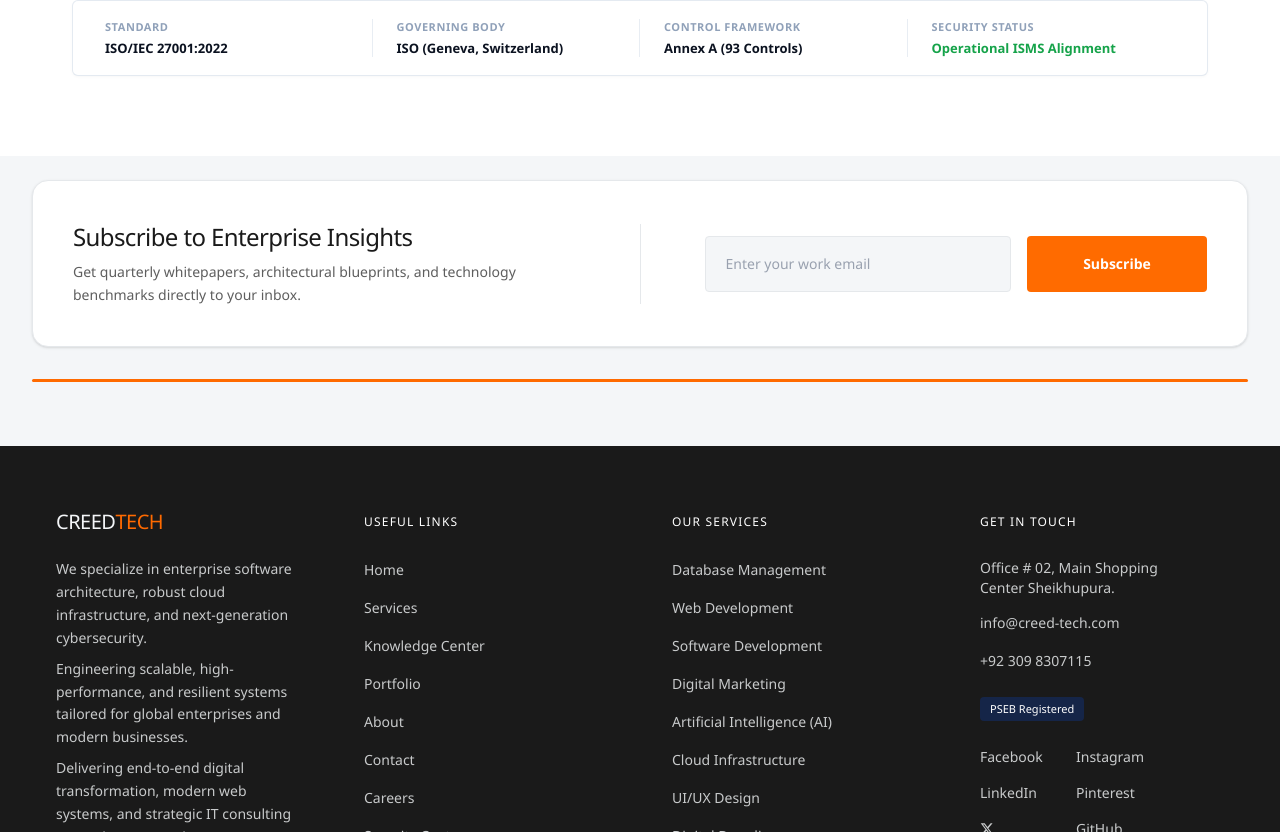
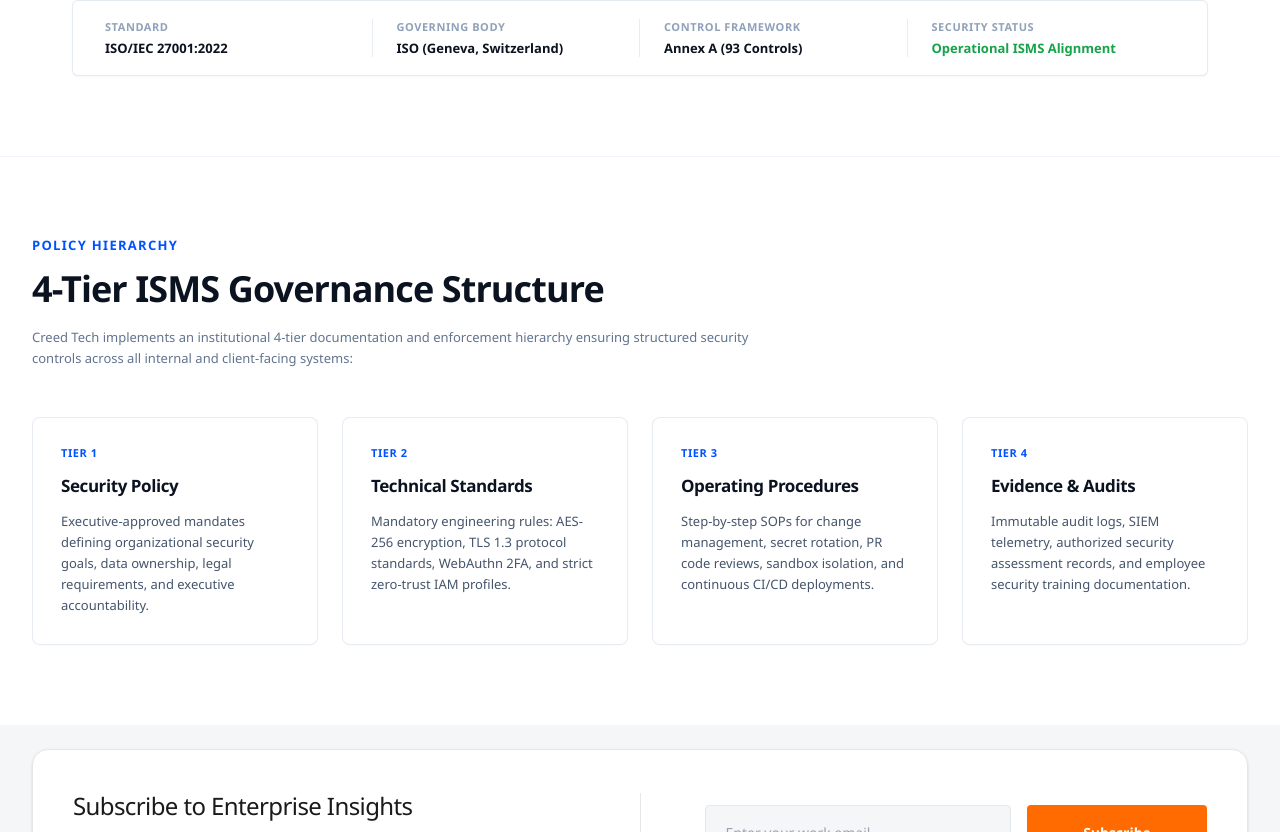
Before and after one commit to tariq200380/enterprise-app, a Next.js app: page /security-iso-27001 in a window 1280 px wide. Shown: the part 628-1460 px from the top of the page. Built offline with nearby package versions, Linux system fonts and the light colour scheme.

Commit message:
feat: implement 4-tier ISMS governance structure section in pure Tailwind CSS

```diff
--- a/src/app/security-iso-27001/page.tsx
+++ b/src/app/security-iso-27001/page.tsx
@@ -103,6 +103,79 @@
           </div>
         </div>
       </section>
+
+      {/* 4-Tier ISMS Governance Structure */}
+      <section className="w-full py-16 sm:py-20 px-4 sm:px-6 lg:px-8 bg-white border-t border-slate-100">
+        <div className="max-w-7xl mx-auto">
+          {/* Section Header */}
+          <div className="mb-10 sm:mb-12">
+            <span className="text-xs sm:text-[13px] font-bold text-[#0052FF] tracking-widest uppercase block mb-3">
+              POLICY HIERARCHY
+            </span>
+            <h2 className="text-3xl sm:text-4xl font-extrabold text-[#0B1220] tracking-tight leading-tight mb-4">
+              4-Tier ISMS Governance Structure
+            </h2>
+            <p className="text-slate-500 text-xs sm:text-[13px] max-w-3xl leading-relaxed">
+              Creed Tech implements an institutional 4-tier documentation and enforcement hierarchy ensuring structured security controls across all internal and client-facing systems:
+            </p>
+          </div>
+
+          {/* 4 Cards Grid */}
+          <div className="grid grid-cols-1 sm:grid-cols-2 lg:grid-cols-4 gap-6">
+            {/* Card 1: Tier 1 */}
+            <div className="bg-white border border-slate-200/80 rounded-lg p-6 sm:p-7 shadow-[0_1px_3px_rgba(0,0,0,0.02)] hover:shadow-md transition-shadow flex flex-col justify-start">
+              <span className="text-[#0052FF] font-bold text-xs sm:text-[11px] tracking-wider uppercase block mb-3">
+                TIER 1
+              </span>
+              <h3 className="text-[#0B1220] font-bold text-base sm:text-[17px] tracking-tight mb-3">
+                Security Policy
+              </h3>
+              <p className="text-slate-600 text-xs sm:text-[13px] leading-relaxed font-normal">
+                Executive-approved mandates defining organizational security goals, data ownership, legal requirements, and executive accountability.
+              </p>
+            </div>
+
+            {/* Card 2: Tier 2 */}
+            <div className="bg-white border border-slate-200/80 rounded-lg p-6 sm:p-7 shadow-[0_1px_3px_rgba(0,0,0,0.02)] hover:shadow-md transition-shadow flex flex-col justify-start">
+              <span className="text-[#0052FF] font-bold text-xs sm:text-[11px] tracking-wider uppercase block mb-3">
+                TIER 2
+              </span>
+              <h3 className="text-[#0B1220] font-bold text-base sm:text-[17px] tracking-tight mb-3">
+                Technical Standards
+              </h3>
+              <p className="text-slate-600 text-xs sm:text-[13px] leading-relaxed font-normal">
+                Mandatory engineering rules: AES-256 encryption, TLS 1.3 protocol standards, WebAuthn 2FA, and strict zero-trust IAM profiles.
+              </p>
+            </div>
+
+            {/* Card 3: Tier 3 */}
+            <div className="bg-white border border-slate-200/80 rounded-lg p-6 sm:p-7 shadow-[0_1px_3px_rgba(0,0,0,0.02)] hover:shadow-md transition-shadow flex flex-col justify-start">
+              <span className="text-[#0052FF] font-bold text-xs sm:text-[11px] tracking-wider uppercase block mb-3">
+                TIER 3
+              </span>
+              <h3 className="text-[#0B1220] font-bold text-base sm:text-[17px] tracking-tight mb-3">
+                Operating Procedures
+              </h3>
+              <p className="text-slate-600 text-xs sm:text-[13px] leading-relaxed font-normal">
+                Step-by-step SOPs for change management, secret rotation, PR code reviews, sandbox isolation, and continuous CI/CD deployments.
+              </p>
+            </div>
+
+            {/* Card 4: Tier 4 */}
+            <div className="bg-white border border-slate-200/80 rounded-lg p-6 sm:p-7 shadow-[0_1px_3px_rgba(0,0,0,0.02)] hover:shadow-md transition-shadow flex flex-col justify-start">
+              <span className="text-[#0052FF] font-bold text-xs sm:text-[11px] tracking-wider uppercase block mb-3">
+                TIER 4
+              </span>
+              <h3 className="text-[#0B1220] font-bold text-base sm:text-[17px] tracking-tight mb-3">
+                Evidence &amp; Audits
+              </h3>
+              <p className="text-slate-600 text-xs sm:text-[13px] leading-relaxed font-normal">
+                Immutable audit logs, SIEM telemetry, authorized security assessment records, and employee security training documentation.
+              </p>
+            </div>
+          </div>
+        </div>
+      </section>
     </div>
   );
 }
```
